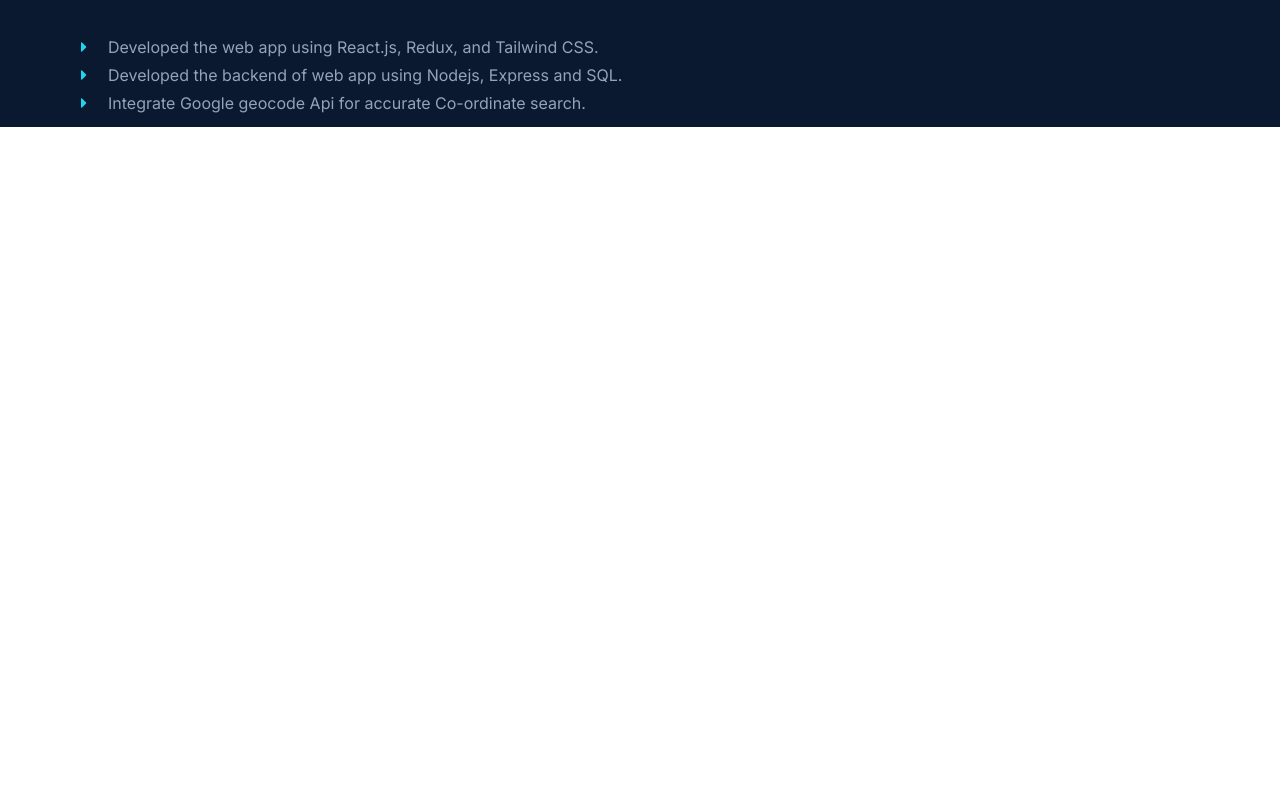
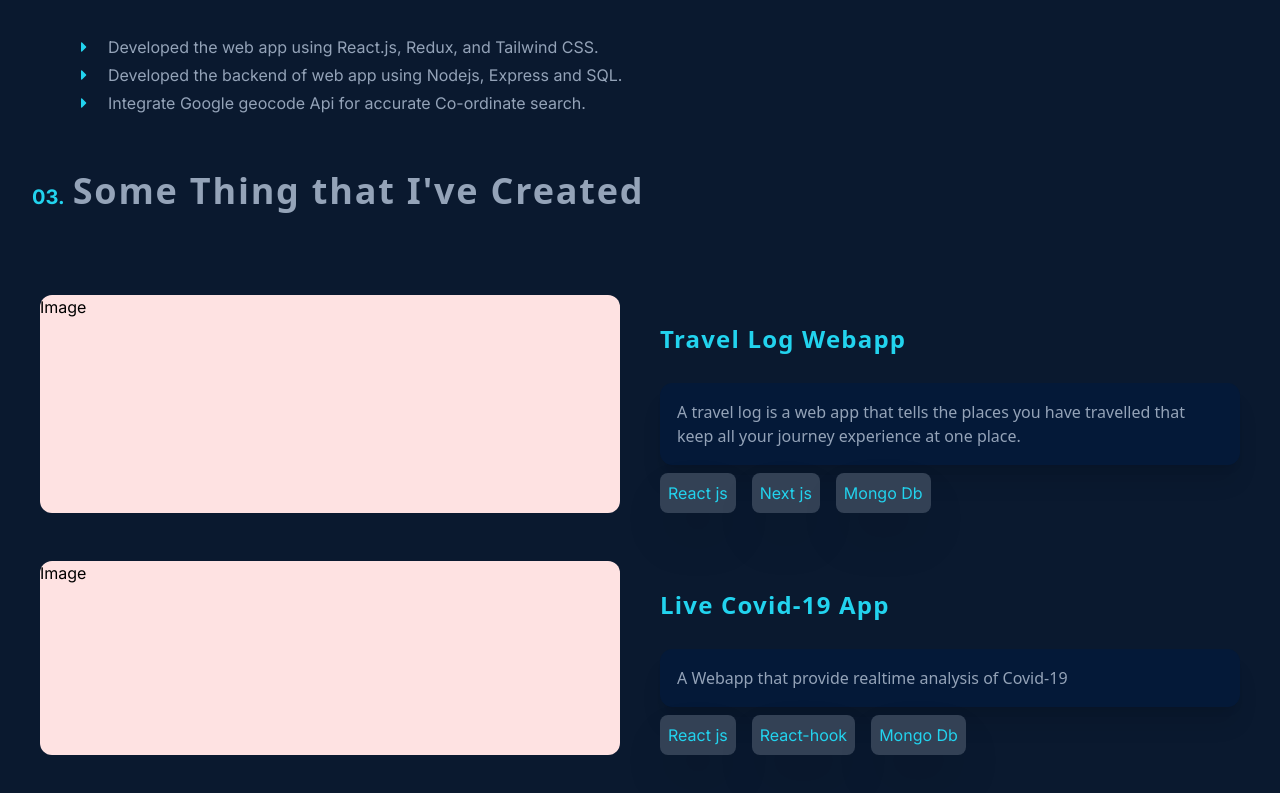
Before and after one commit to nishantdotcom/nishant.com, a Next.js app: page / in a window 1280 px wide. Shown: the part 1097-1890 px from the top of the page. Before the commit the page ends 1224 px from the top, so only its background shows below. Built offline with nearby package versions, Linux system fonts and the light colour scheme.

Commit message:
Update Projects and Exp

```diff
--- a/src/app/page.js
+++ b/src/app/page.js
@@ -4,6 +4,7 @@ import Navbar from "@/components/Navbar";
 import Main from "@/components/Main";
 import Skills from "@/components/Skills";
 import Experience from "@/components/Experience";
+import Projects from "@/components/Projects";
 
 export default function Home() {
   return (
@@ -14,6 +15,7 @@ export default function Home() {
         <Main />
         <Skills />
         <Experience />
+        <Projects />
       </div>
 
       {/* <div className=" w-full h-full flex align-middle justify-center pt-10">
--- /dev/null
+++ b/src/components/Projects.jsx
@@ -0,0 +1,71 @@
+"use Client";
+import React from "react";
+import { motion } from "framer-motion";
+
+function Projects() {
+  const data = [
+    {
+      id: 1,
+      project_name: "Travel Log Webapp",
+      project_desc:
+        "A travel log is a web app that tells the places you have travelled that keep all your journey experience at one place.",
+      tech_stack: ["React js", "Next js", "Mongo Db"],
+      github_link: "https://github.com/nishantdotcom/travel_log",
+      image: "",
+    },
+    {
+      id: 2,
+      project_name: "Live Covid-19 App",
+      project_desc: "A Webapp that provide realtime analysis of Covid-19 ",
+      tech_stack: ["React js", "React-hook", "Mongo Db"],
+      github_link: "https://github.com/nishantdotcom/react-covid-track-app",
+      image: "",
+    },
+  ];
+  return (
+    <motion.div>
+      <div className=" flex gap-x-2 p-8 ">
+        <div className="text-[#22D3EE] text-xl font-bold pt-2 md:pt-6">03.</div>
+        <div className="  tracking-wider  lg:py-3 justify-center  font-sans  text-3xl  lg:text-4xl  font-bold word-break  text-slate-400">
+          Some Thing that I&apos;ve Created
+        </div>
+      </div>
+      <div className="p-4  ">
+        {data.map((item, index) => {
+          return (
+            <div
+              className="md:flex  xl:flex lg:flex  justify-center gap-x-10 p-6"
+              key={index}
+            >
+              <div className="md:w-[50%] xl:w-[50%] bg-red-100 rounded-xl">
+                Image
+              </div>
+              <div className="md:w-[50%] xl:w-[50%] ">
+                <div className="tracking-wider  lg:py-3 justify-center  font-sans  text-xl  lg:text-2xl  font-bold word-break  text-[#22D3EE] sm:mt-4 sm:mb-4">
+                  {item.project_name}
+                </div>
+                <div className="  border border-[#041938] shadow-xl text-slate-400 rounded-xl bg-[#041938] font-sans p-4 ">
+                  {item.project_desc}
+                </div>
+                <div className="  flex gap-x-4 pt-2">
+                  {item.tech_stack.map((x, index) => {
+                    return (
+                      <div
+                        className="text-[#22D3EE] p-2  rounded-lg bg-slate-700 shadow-2xl"
+                        key={index}
+                      >
+                        {x}
+                      </div>
+                    );
+                  })}
+                </div>
+              </div>
+            </div>
+          );
+        })}
+      </div>
+    </motion.div>
+  );
+}
+
+export default Projects;
```
Also changed, not shown: src/images/a3.png (added), src/images/loc2.png (added).
